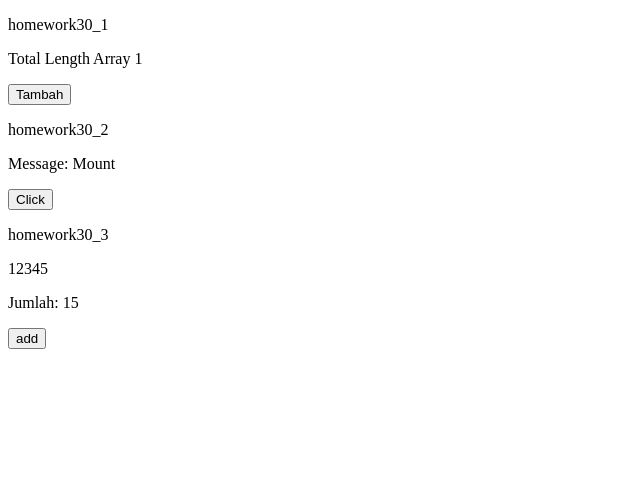
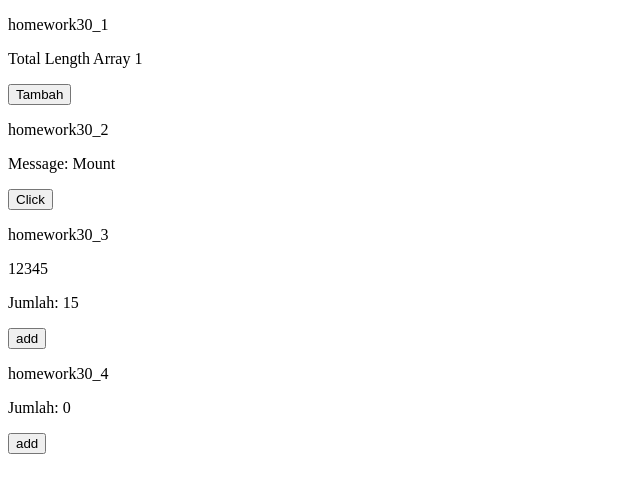
Before and after one commit to kentangkiting/Homework30, a React (Vite) app: page / in a window 1280 px wide. Shown: the top 492 px of the page, without its empty margins (0-640 px from the left). Built offline with nearby package versions, Linux system fonts and the light colour scheme.

Commit message:
homework30_4

```diff
--- /dev/null
+++ b/src/homework30_4.tsx
@@ -0,0 +1,34 @@
+import React, { useMemo, useState } from "react";
+
+const Jumlah = (props) => {
+  const sum = useMemo(() => {
+    if (props.arr) {
+      return props.arr.reduce((total, num) => total + num, 0);
+    }
+  }, [props.arr]);
+
+  return (
+    <div>
+      <p>Jumlah: {sum}</p>
+    </div>
+  );
+};
+
+const JumlahMemo = () => {
+  const [count, setCount] = useState([]);
+  const onHandleClick = () => {
+    setCount((arr) => [...arr, 1]);
+  };
+  return (
+    <>
+      <Jumlah arr={count} />
+      <div>
+        <button type="button" onClick={onHandleClick}>
+          add
+        </button>
+      </div>
+    </>
+  );
+};
+
+export default JumlahMemo;
--- a/src/main.tsx
+++ b/src/main.tsx
@@ -3,6 +3,7 @@ import { createRoot } from "react-dom/client";
 import Total from "./homework30_1.tsx";
 import Contoh from "./homework30_2.tsx";
 import JumlahView from "./homework30_3.tsx";
+import JumlahMemo from "./homework30_4.tsx";
 
 createRoot(document.getElementById("root")!).render(
   <StrictMode>
@@ -12,5 +13,7 @@ createRoot(document.getElementById("root")!).render(
     <Contoh />
     <p>homework30_3</p>
     <JumlahView />
+    <p>homework30_4</p>
+    <JumlahMemo />
   </StrictMode>
 );
```
